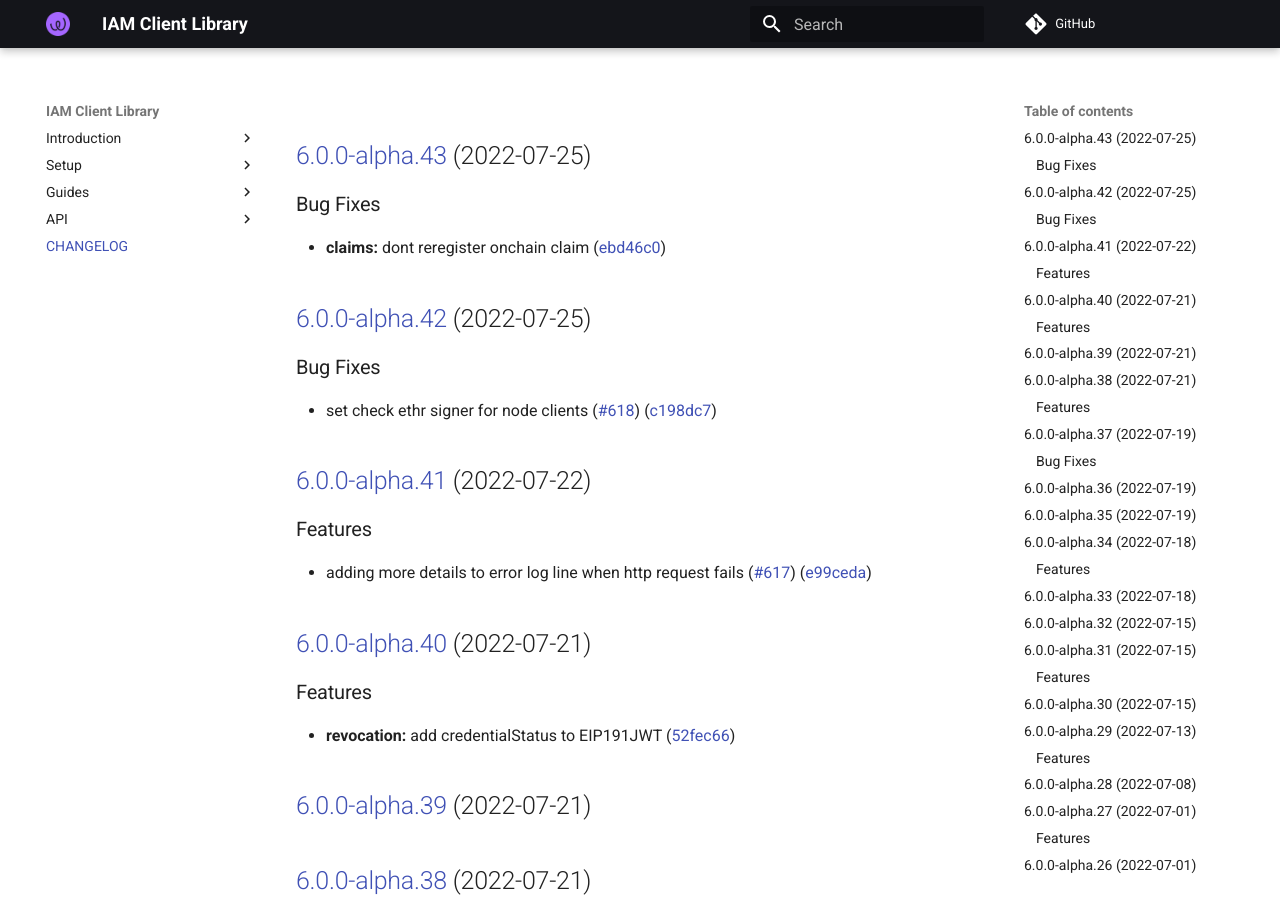
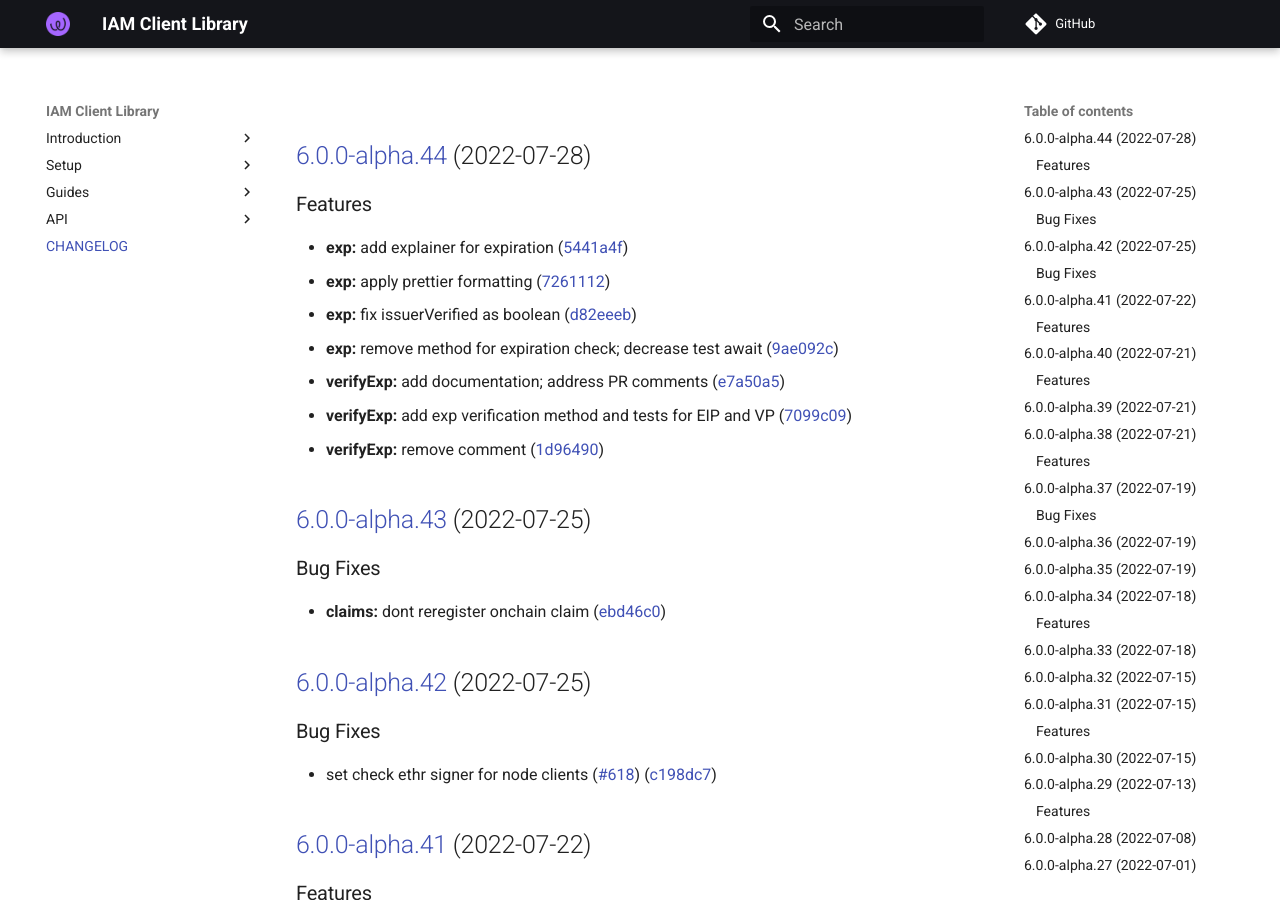
Before and after one commit to energywebfoundation/iam-client-lib, an MkDocs documentation site: the page built from docs/CHANGELOG.md, in a window 1280 px wide and 900 px high. Built offline with MkDocs 1.6.1 and Material for MkDocs 9.7.7, drawn with Linux system fonts in a browser that asks for light colours; comment, search, counter and statistics services are not loaded.

Commit message:
chore(release): 6.0.0-alpha.44 [skip ci]
## [6.0.0-alpha.44](https://github.com/energywebfoundation/iam-client-lib/compare/v6.0.0-alpha.43...v6.0.0-alpha.44) (2022-07-28)

### Features

* **exp:** add explainer for expiration ([5441a4f](https://github.com/energywebfoundation/iam-client-lib/commit/5441a4f3164c87feb85bb8dce3023211c37eccff))
* **exp:** apply prettier formatting ([7261112](https://github.com/energywebfoundation/iam-client-lib/commit/72611120383a4b0ea94cd57ad27c9bde0d9052df))
* **exp:** fix issuerVerified as boolean ([d82eeeb](https://github.com/energywebfoundation/iam-client-lib/commit/d82eeebd1c36105fbf2156b0b04e7ec7487328e4))
* **exp:** remove method for expiration check; decrease test await ([9ae092c](https://github.com/energywebfoundation/iam-client-lib/commit/9ae092cf228862d6886a70ed96c543eeb5128e87))
* **verifyExp:** add documentation; address PR comments ([e7a50a5](https://github.com/energywebfoundation/iam-client-lib/commit/e7a50a5ca4ef7861d63184930be2fcac76b6c089))
* **verifyExp:** add exp verification method and tests for EIP and VP ([7099c09](https://github.com/energywebfoundation/iam-client-lib/commit/7099c0909d785a5c3eb0637542a1644cd5b3ab7d))
* **verifyExp:** remove comment ([1d96490](https://github.com/energywebfoundation/iam-client-lib/commit/1d964906d94637e041d10a1c540a5dfde47d769d))

```diff
--- a/docs/CHANGELOG.md
+++ b/docs/CHANGELOG.md
@@ -1,3 +1,16 @@
+## [6.0.0-alpha.44](https://github.com/energywebfoundation/iam-client-lib/compare/v6.0.0-alpha.43...v6.0.0-alpha.44) (2022-07-28)
+
+
+### Features
+
+* **exp:** add explainer for expiration ([5441a4f](https://github.com/energywebfoundation/iam-client-lib/commit/5441a4f3164c87feb85bb8dce3023211c37eccff))
+* **exp:** apply prettier formatting ([7261112](https://github.com/energywebfoundation/iam-client-lib/commit/72611120383a4b0ea94cd57ad27c9bde0d9052df))
+* **exp:** fix issuerVerified as boolean ([d82eeeb](https://github.com/energywebfoundation/iam-client-lib/commit/d82eeebd1c36105fbf2156b0b04e7ec7487328e4))
+* **exp:** remove method for expiration check; decrease test await ([9ae092c](https://github.com/energywebfoundation/iam-client-lib/commit/9ae092cf228862d6886a70ed96c543eeb5128e87))
+* **verifyExp:** add documentation; address PR comments ([e7a50a5](https://github.com/energywebfoundation/iam-client-lib/commit/e7a50a5ca4ef7861d63184930be2fcac76b6c089))
+* **verifyExp:** add exp verification method and tests for EIP and VP ([7099c09](https://github.com/energywebfoundation/iam-client-lib/commit/7099c0909d785a5c3eb0637542a1644cd5b3ab7d))
+* **verifyExp:** remove comment ([1d96490](https://github.com/energywebfoundation/iam-client-lib/commit/1d964906d94637e041d10a1c540a5dfde47d769d))
+
 ## [6.0.0-alpha.43](https://github.com/energywebfoundation/iam-client-lib/compare/v6.0.0-alpha.42...v6.0.0-alpha.43) (2022-07-25)
 
 
--- a/package.json
+++ b/package.json
@@ -1,6 +1,6 @@
 {
   "name": "iam-client-lib",
-  "version": "6.0.0-alpha.43",
+  "version": "6.0.0-alpha.44",
   "description": "Library for Decentralized Identity and Access Management",
   "main": "dist/index.js",
   "module": "dist/index.esm.js",
```
